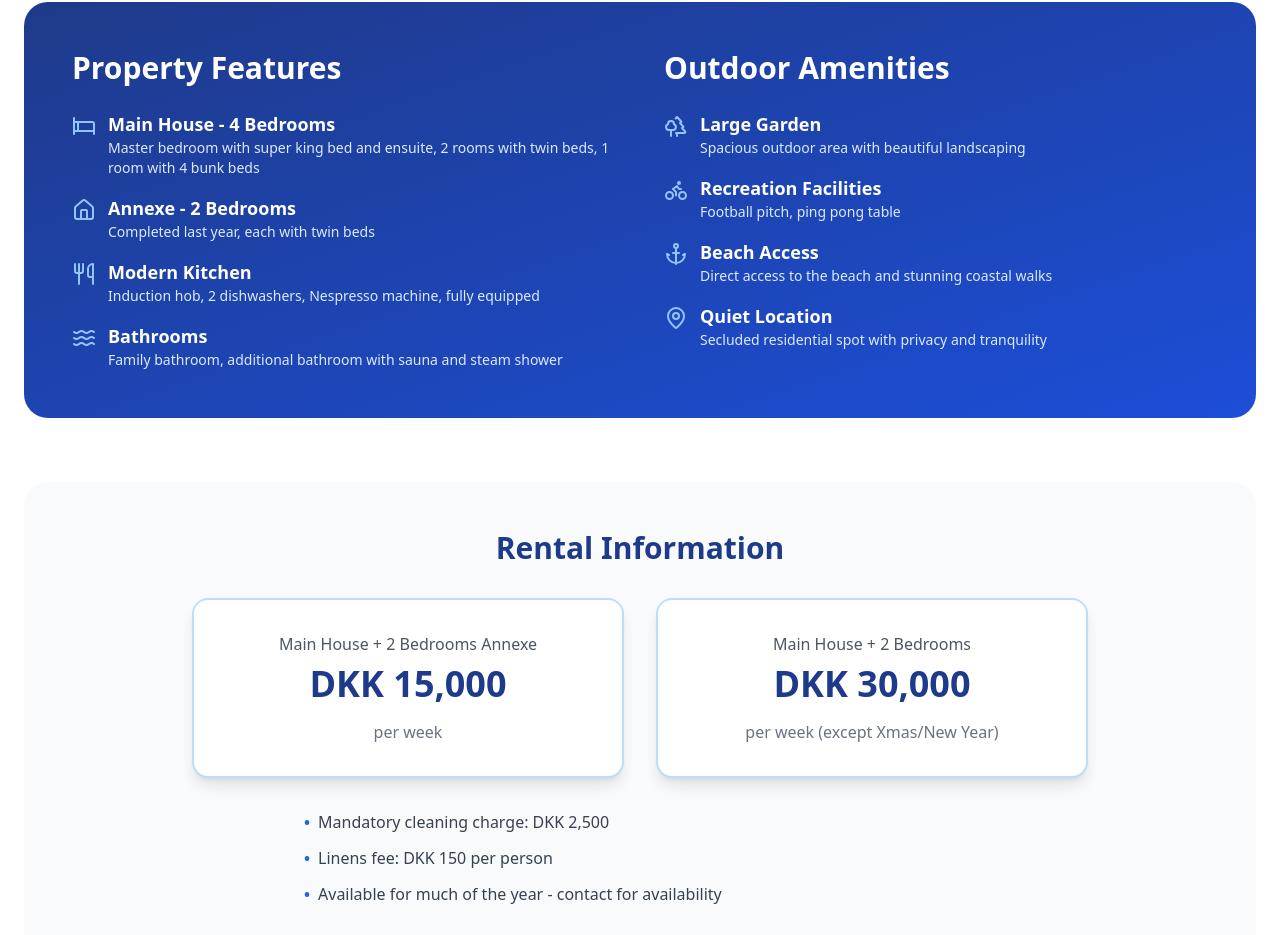
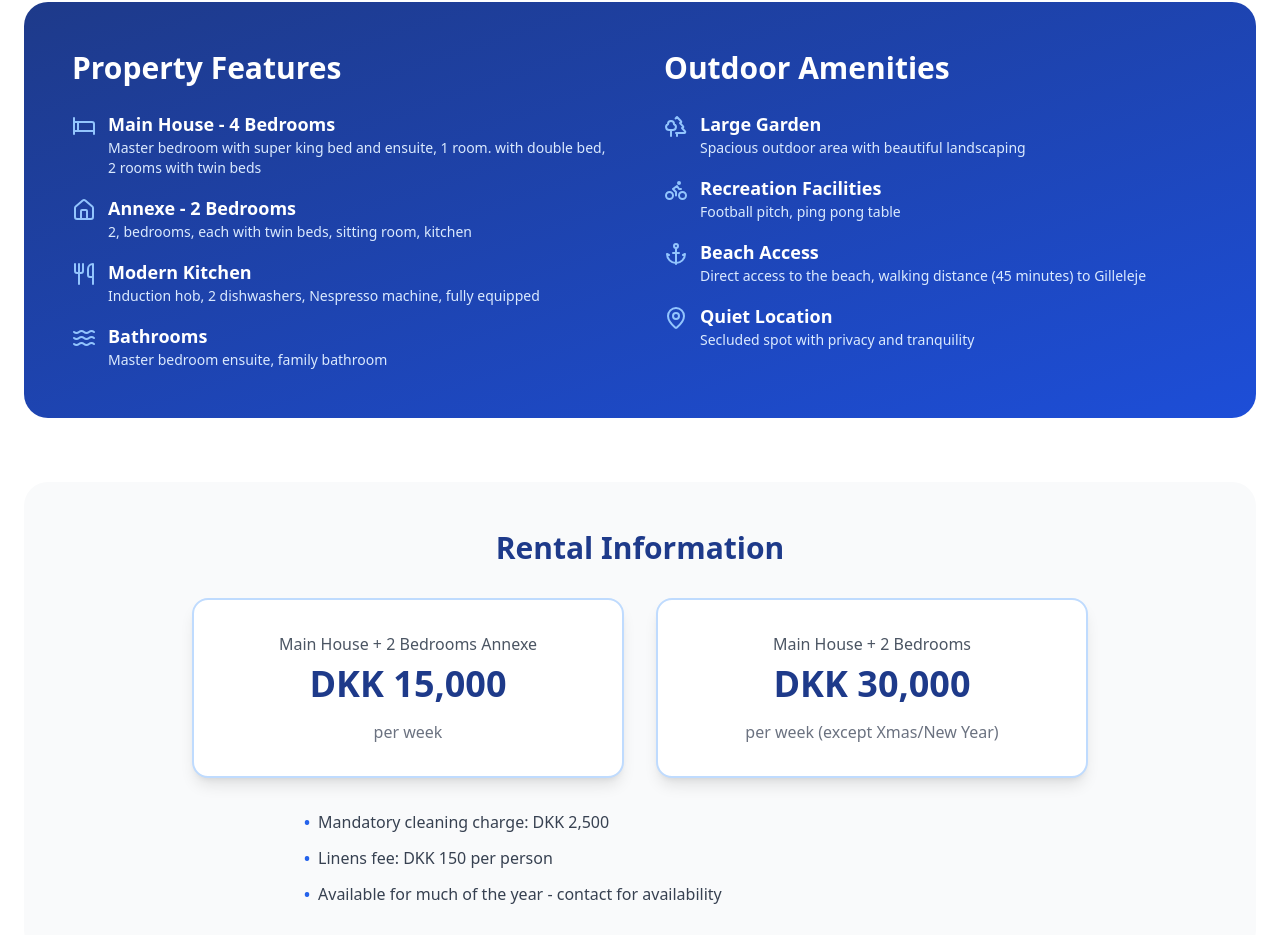
Before and after one commit to RichardMPS/danish-summer-house, a React (Vite) app: page / in a window 1280 px wide. Shown: the part 1338-2273 px from the top of the page. Built offline with nearby package versions, Linux system fonts and the light colour scheme.

Commit message:
Update bathroom information

```diff
--- a/src/App.jsx
+++ b/src/App.jsx
@@ -385,7 +385,7 @@ const DanishSummerHouse = () => {
                     <Bed className="w-6 h-6 text-blue-300 flex-shrink-0 mt-1" />
                     <div>
                       <p className="font-semibold text-lg">Main House - 4 Bedrooms</p>
-                      <p className="text-blue-100 text-sm">Master bedroom with super king bed and ensuite, 2 rooms with twin beds, 1 room with 4 bunk beds</p>
+                      <p className="text-blue-100 text-sm">Master bedroom with super king bed and ensuite, 1 room. with double bed, 2 rooms with twin beds</p>
                     </div>
                   </div>
 
@@ -393,7 +393,7 @@ const DanishSummerHouse = () => {
                     <Home className="w-6 h-6 text-blue-300 flex-shrink-0 mt-1" />
                     <div>
                       <p className="font-semibold text-lg">Annexe - 2 Bedrooms</p>
-                      <p className="text-blue-100 text-sm">Completed last year, each with twin beds</p>
+                      <p className="text-blue-100 text-sm">2, bedrooms, each with twin beds, sitting room, kitchen</p>
                     </div>
                   </div>
 
@@ -409,7 +409,7 @@ const DanishSummerHouse = () => {
                     <Waves className="w-6 h-6 text-blue-300 flex-shrink-0 mt-1" />
                     <div>
                       <p className="font-semibold text-lg">Bathrooms</p>
-                      <p className="text-blue-100 text-sm">Family bathroom, additional bathroom with sauna and steam shower</p>
+                      <p className="text-blue-100 text-sm">Master bedroom ensuite, family bathroom</p>
                     </div>
                   </div>
                 </div>
@@ -440,7 +440,7 @@ const DanishSummerHouse = () => {
                     <Anchor className="w-6 h-6 text-blue-300 flex-shrink-0 mt-1" />
                     <div>
                       <p className="font-semibold text-lg">Beach Access</p>
-                      <p className="text-blue-100 text-sm">Direct access to the beach and stunning coastal walks</p>
+                      <p className="text-blue-100 text-sm">Direct access to the beach, walking distance (45 minutes) to Gilleleje</p>
                     </div>
                   </div>
 
@@ -448,7 +448,7 @@ const DanishSummerHouse = () => {
                     <MapPin className="w-6 h-6 text-blue-300 flex-shrink-0 mt-1" />
                     <div>
                       <p className="font-semibold text-lg">Quiet Location</p>
-                      <p className="text-blue-100 text-sm">Secluded residential spot with privacy and tranquility</p>
+                      <p className="text-blue-100 text-sm">Secluded spot with privacy and tranquility</p>
                     </div>
                   </div>
                 </div>
```
